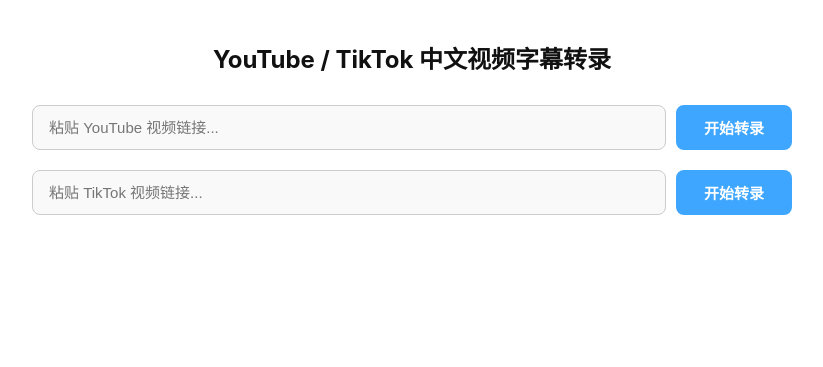
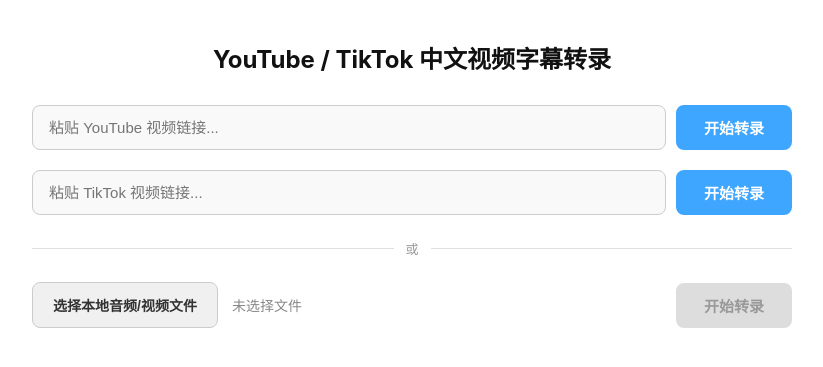
Before and after one commit to windy003/Web_YT_Video2Srt, a Flask app: page / in a window 1280 px wide. Shown: the top 367 px of the page, without its empty margins (228-1051 px from the left). Run offline with Flask 3, Linux system fonts and the light colour scheme.

Commit message:
添加了本地上传音频的功能

```diff
--- a/app.py
+++ b/app.py
@@ -21,6 +21,8 @@ if os.name == 'nt':
     _subprocess_kwargs['creationflags'] = subprocess.CREATE_NO_WINDOW
 
 app = Flask(__name__)
+# 本地上传音频文件大小上限
+app.config["MAX_CONTENT_LENGTH"] = 1024 * 1024 * 1024  # 1GB
 
 GROQ_API_KEY = os.environ.get("GROQ_API_KEY", "")
 # Groq Whisper 单次上传限制 25MB
@@ -208,6 +210,105 @@ def segments_to_srt(segments: list[dict]) -> str:
     return "\n".join(lines)
 
 
+class StageTracker:
+    """记录各阶段耗时，并产出前端用的 SSE 'stage' 事件."""
+
+    def __init__(self):
+        self.label = None
+        self.start = None
+        self.history = []
+
+    def send(self, stage):
+        now = time.time()
+        if self.label is not None and self.start is not None:
+            self.history.append({"label": self.label, "seconds": int(now - self.start)})
+        self.label = stage
+        self.start = now
+        yield f"data: {json.dumps({'type': 'stage', 'stage': stage})}\n\n"
+
+    def finalize(self):
+        if self.label is not None and self.start is not None:
+            self.history.append({"label": self.label, "seconds": int(time.time() - self.start)})
+            self.label = None
+            self.start = None
+
+
+def run_pipeline(tmp_dir: str, raw_path: str, video_title: str, tracker: StageTracker, source_label: str):
+    """从已拿到的原始音频文件开始：压缩 -> 分片 -> 转录 -> 生成字幕.
+    URL 下载和本地上传两条路径在拿到 raw_path 之后共用这段逻辑。
+    """
+    # 压缩音频（仅超过 25MB 时）
+    if os.path.getsize(raw_path) > MAX_FILE_SIZE:
+        yield from tracker.send("正在压缩音频")
+        audio_path = compress_audio(raw_path, tmp_dir)
+    else:
+        audio_path = raw_path
+
+    # 获取音频时长
+    video_duration = get_audio_duration(audio_path)
+
+    # 分片（长音频）
+    yield from tracker.send("正在音频分片")
+    chunks = split_audio(audio_path, tmp_dir)
+
+    # 逐片转录
+    all_segments = []
+    model_name = "whisper-large-v3"
+    for i, chunk in enumerate(chunks):
+        chunk_label = f"分片 {i+1}/{len(chunks)}" if len(chunks) > 1 else ""
+
+        # 上传阶段
+        if chunk_label:
+            yield from tracker.send(f"正在上传{chunk_label}到 Groq")
+        else:
+            yield from tracker.send("正在上传音频到 Groq")
+
+        client = Groq(api_key=GROQ_API_KEY)
+        with open(chunk, "rb") as f:
+            file_tuple = (os.path.basename(chunk), f.read())
+
+        # 转录阶段
+        if chunk_label:
+            yield from tracker.send(f"正在转录{chunk_label} | 模型: {model_name}")
+        else:
+            yield from tracker.send(f"正在转录音频 | 模型: {model_name}")
+
+        result = client.audio.transcriptions.create(
+            file=file_tuple,
+            model=model_name,
+            response_format="verbose_json",
+        )
+
+        offset = i * CHUNK_DURATION if len(chunks) > 1 else 0.0
+        if hasattr(result, "segments") and result.segments:
+            for seg in result.segments:
+                all_segments.append({
+                    "start": seg["start"] + offset,
+                    "end": seg["end"] + offset,
+                    "text": seg["text"].strip(),
+                })
+        elif hasattr(result, "text") and result.text:
+            all_segments.append({
+                "start": offset,
+                "end": offset + 30.0,
+                "text": result.text.strip(),
+            })
+
+    # 生成 SRT
+    yield from tracker.send("正在生成字幕文件")
+    srt_text = segments_to_srt(all_segments)
+    tracker.finalize()
+    save_latest({
+        "url": source_label,
+        "title": video_title,
+        "srt": srt_text,
+        "segments": all_segments,
+        "duration": video_duration,
+        "stages": tracker.history,
+    })
+    yield f"data: {json.dumps({'type': 'result', 'title': video_title, 'srt': srt_text, 'segments': all_segments, 'duration': video_duration})}\n\n"
+
+
 @app.route("/")
 def index():
     return render_template("index.html", latest=None)
@@ -226,33 +327,11 @@ def transcribe():
         return jsonify({"error": "请输入视频链接"}), 400
 
     def generate():
-        stage_state = {"label": None, "start": None}
-        stage_history = []
-
-        def send_stage(stage):
-            now = time.time()
-            if stage_state["label"] is not None and stage_state["start"] is not None:
-                stage_history.append({
-                    "label": stage_state["label"],
-                    "seconds": int(now - stage_state["start"]),
-                })
-            stage_state["label"] = stage
-            stage_state["start"] = now
-            yield f"data: {json.dumps({'type': 'stage', 'stage': stage})}\n\n"
-
-        def finalize_stages():
-            if stage_state["label"] is not None and stage_state["start"] is not None:
-                stage_history.append({
-                    "label": stage_state["label"],
-                    "seconds": int(time.time() - stage_state["start"]),
-                })
-                stage_state["label"] = None
-                stage_state["start"] = None
-
+        tracker = StageTracker()
         try:
             with tempfile.TemporaryDirectory() as tmp_dir:
                 # 1. 下载音频
-                yield from send_stage("正在下载音频")
+                yield from tracker.send("正在下载音频")
                 raw_path = None
                 video_title = ""
                 for update in download_audio(url, tmp_dir):
@@ -264,76 +343,7 @@ def transcribe():
                     elif "result" in update:
                         raw_path = update["result"]
 
-                # 2. 压缩音频（仅超过 25MB 时）
-                if os.path.getsize(raw_path) > MAX_FILE_SIZE:
-                    yield from send_stage("正在压缩音频")
-                    audio_path = compress_audio(raw_path, tmp_dir)
-                else:
-                    audio_path = raw_path
-
-                # 获取视频时长
-                video_duration = get_audio_duration(audio_path)
-
-                # 2. 分片（长视频）
-                yield from send_stage("正在音频分片")
-                chunks = split_audio(audio_path, tmp_dir)
-
-                # 3. 逐片转录
-                all_segments = []
-                model_name = "whisper-large-v3"
-                for i, chunk in enumerate(chunks):
-                    chunk_label = f"分片 {i+1}/{len(chunks)}" if len(chunks) > 1 else ""
-
-                    # 上传阶段
-                    if chunk_label:
-                        yield from send_stage(f"正在上传{chunk_label}到 Groq")
-                    else:
-                        yield from send_stage("正在上传音频到 Groq")
-
-                    client = Groq(api_key=GROQ_API_KEY)
-                    with open(chunk, "rb") as f:
-                        file_tuple = (os.path.basename(chunk), f.read())
-
-                    # 转录阶段
-                    if chunk_label:
-                        yield from send_stage(f"正在转录{chunk_label} | 模型: {model_name}")
-                    else:
-                        yield from send_stage(f"正在转录音频 | 模型: {model_name}")
-
-                    result = client.audio.transcriptions.create(
-                        file=file_tuple,
-                        model=model_name,
-                        response_format="verbose_json",
-                    )
-
-                    offset = i * CHUNK_DURATION if len(chunks) > 1 else 0.0
-                    if hasattr(result, "segments") and result.segments:
-                        for seg in result.segments:
-                            all_segments.append({
-                                "start": seg["start"] + offset,
-                                "end": seg["end"] + offset,
-                                "text": seg["text"].strip(),
-                            })
-                    elif hasattr(result, "text") and result.text:
-                        all_segments.append({
-                            "start": offset,
-                            "end": offset + 30.0,
-                            "text": result.text.strip(),
-                        })
-
-                # 4. 生成 SRT
-                yield from send_stage("正在生成字幕文件")
-                srt_text = segments_to_srt(all_segments)
-                finalize_stages()
-                save_latest({
-                    "url": url,
-                    "title": video_title,
-                    "srt": srt_text,
-                    "segments": all_segments,
-                    "duration": video_duration,
-                    "stages": stage_history,
-                })
-                yield f"data: {json.dumps({'type': 'result', 'title': video_title, 'srt': srt_text, 'segments': all_segments, 'duration': video_duration})}\n\n"
+                yield from run_pipeline(tmp_dir, raw_path, video_title, tracker, url)
 
         except subprocess.CalledProcessError as e:
             err_msg = e.stderr if e.stderr else str(e)
@@ -344,5 +354,45 @@ def transcribe():
     return Response(generate(), mimetype='text/event-stream')
 
 
+@app.route("/transcribe_upload", methods=["POST"])
+def transcribe_upload():
+    file = request.files.get("file")
+    if not file or not file.filename:
+        return jsonify({"error": "请选择要上传的音频文件"}), 400
+
+    original_name = file.filename
+    file_bytes = file.read()
+    if not file_bytes:
+        return jsonify({"error": "文件为空"}), 400
+
+    def generate():
+        tracker = StageTracker()
+        try:
+            with tempfile.TemporaryDirectory() as tmp_dir:
+                # 1. 保存上传的文件
+                yield from tracker.send("正在保存上传的音频")
+                ext = os.path.splitext(original_name)[1] or ".dat"
+                raw_path = os.path.join(tmp_dir, "raw_audio" + ext)
+                with open(raw_path, "wb") as f:
+                    f.write(file_bytes)
+                video_title = os.path.splitext(original_name)[0]
+                yield f"data: {json.dumps({'type': 'title', 'title': video_title})}\n\n"
+
+                yield from run_pipeline(tmp_dir, raw_path, video_title, tracker, f"[本地上传] {original_name}")
+
+        except subprocess.CalledProcessError as e:
+            err_msg = e.stderr if e.stderr else str(e)
+            yield f"data: {json.dumps({'type': 'error', 'error': f'转码失败: {err_msg}'})}\n\n"
+        except Exception as e:
+            yield f"data: {json.dumps({'type': 'error', 'error': str(e)})}\n\n"
+
+    return Response(generate(), mimetype='text/event-stream')
+
+
+@app.errorhandler(413)
+def file_too_large(e):
+    return jsonify({"error": "文件过大，超过上传大小限制（1GB）"}), 413
+
+
 if __name__ == "__main__":
     app.run(debug=True, host='0.0.0.0', port=5009)
--- a/templates/index.html
+++ b/templates/index.html
@@ -62,6 +62,51 @@
             background: #ddd;
             color: #999;
             cursor: not-allowed;
+        }
+
+        .divider {
+            display: flex;
+            align-items: center;
+            gap: 12px;
+            margin: 24px 0;
+            color: #999;
+            font-size: 13px;
+        }
+        .divider::before, .divider::after {
+            content: "";
+            flex: 1;
+            height: 1px;
+            background: #e0e0e0;
+        }
+
+        .upload-row {
+            align-items: center;
+        }
+        .btn-secondary {
+            padding: 12px 20px;
+            background: #f0f0f0;
+            color: #333;
+            border: 1px solid #ccc;
+            border-radius: 8px;
+            font-size: 14px;
+            font-weight: 600;
+            cursor: pointer;
+            white-space: nowrap;
+        }
+        .btn-secondary:hover { background: #e5e5e5; }
+        .btn-secondary:disabled {
+            background: #f5f5f5;
+            color: #bbb;
+            cursor: not-allowed;
+        }
+        .file-name {
+            flex: 1;
+            font-size: 14px;
+            color: #888;
+            overflow: hidden;
+            text-overflow: ellipsis;
+            white-space: nowrap;
+            padding: 0 4px;
         }
 
         /* 进度条 */
@@ -247,6 +292,16 @@
                 border-color: #3a3a3a;
             }
             button:disabled { background: #333; color: #777; }
+            .divider { color: #777; }
+            .divider::before, .divider::after { background: #2e2e2e; }
+            .btn-secondary {
+                background: #2a2a2a;
+                color: #e6e6e6;
+                border-color: #3a3a3a;
+            }
+            .btn-secondary:hover { background: #353535; }
+            .btn-secondary:disabled { background: #222; color: #666; }
+            .file-name { color: #999; }
             .progress-bar { background: #2a2a2a; }
             .progress-text { color: #aaa; }
             .stats {
@@ -292,6 +347,15 @@
         <div class="input-row">
             <input type="text" id="tiktokUrl" name="tiktokUrl" autocomplete="on" placeholder="粘贴 TikTok 视频链接..." />
             <button id="tiktokBtn" onclick="run('tiktok')">开始转录</button>
+        </div>
+
+        <div class="divider">或</div>
+
+        <div class="input-row upload-row">
+            <button class="btn-secondary" id="pickFileBtn" type="button" onclick="document.getElementById('audioFile').click()">选择本地音频/视频文件</button>
+            <span class="file-name" id="fileName">未选择文件</span>
+            <input type="file" id="audioFile" name="audioFile" accept="audio/*,video/*" hidden />
+            <button id="uploadBtn" onclick="runUpload()" disabled>开始转录</button>
         </div>
 
         <div class="progress" id="progress">
@@ -394,38 +458,29 @@
             statsEl.className = 'stats active';
         }
 
-        async function run(source) {
-            source = source || 'youtube';
-            const inputId = source === 'tiktok' ? 'tiktokUrl' : 'url';
-            const btnId = source === 'tiktok' ? 'tiktokBtn' : 'btn';
-            const url = document.getElementById(inputId).value.trim();
-            if (!url) return;
+        function allBusyButtons() {
+            return ['btn', 'tiktokBtn', 'pickFileBtn', 'uploadBtn']
+                .map(id => document.getElementById(id))
+                .filter(Boolean);
+        }
 
-            const btn = document.getElementById(btnId);
-            const otherBtn = document.getElementById(source === 'tiktok' ? 'btn' : 'tiktokBtn');
-            const progress = document.getElementById('progress');
-            const progressText = document.getElementById('progressText');
-            const errorEl = document.getElementById('error');
-            const resultEl = document.getElementById('result');
+        function setBusy(isBusy) {
+            for (const b of allBusyButtons()) {
+                if (isBusy) {
+                    b.disabled = true;
+                } else if (b.id === 'uploadBtn') {
+                    b.disabled = !document.getElementById('audioFile').files.length;
+                } else {
+                    b.disabled = false;
+                }
+            }
+        }
 
-            const statsEl = document.getElementById('stats');
-
-            btn.disabled = true;
-            if (otherBtn) otherBtn.disabled = true;
-            errorEl.className = 'error';
-            resultEl.className = 'result';
-            statsEl.className = 'stats';
-            document.getElementById('videoTitle').textContent = '';
-            stageHistory = [];
-            progress.className = 'progress active';
-            startStageTimer('正在准备');
-
-            try {
-                const resp = await fetch('/transcribe', {
-                    method: 'POST',
-                    headers: { 'Content-Type': 'application/json' },
-                    body: JSON.stringify({ url }),
-                });
+        async function consumeStream(resp) {
+            if (!resp.ok && resp.headers.get('content-type')?.includes('application/json')) {
+                const errBody = await resp.json();
+                throw new Error(errBody.error || `请求失败 (${resp.status})`);
+            }
 
             const reader = resp.body.getReader();
             const decoder = new TextDecoder();
@@ -460,32 +515,82 @@
                             document.getElementById('videoTitle').textContent = msg.title;
                         }
 
-                            const list = document.getElementById('subtitleList');
-                            list.innerHTML = '';
-                            for (const seg of msg.segments) {
-                                const div = document.createElement('div');
-                                div.className = 'subtitle-item';
-                                div.innerHTML = `
-                                    <span class="ts">${fmtTime(seg.start)}</span>
-                                    <span class="text" style="font-size:${currentFontSize}px">${escHtml(seg.text)}</span>
-                                `;
-                                list.appendChild(div);
+                        renderSegments(msg.segments);
+                        document.getElementById('result').className = 'result active';
                     }
-                            resultEl.className = 'result active';
                 }
             }
         }
 
+        function resetUiBeforeRun() {
+            document.getElementById('error').className = 'error';
+            document.getElementById('result').className = 'result';
+            document.getElementById('stats').className = 'stats';
+            document.getElementById('videoTitle').textContent = '';
+            stageHistory = [];
+            document.getElementById('progress').className = 'progress active';
+            startStageTimer('正在准备');
+        }
+
+        async function run(source) {
+            source = source || 'youtube';
+            const inputId = source === 'tiktok' ? 'tiktokUrl' : 'url';
+            const url = document.getElementById(inputId).value.trim();
+            if (!url) return;
+
+            const errorEl = document.getElementById('error');
+            setBusy(true);
+            resetUiBeforeRun();
+
+            try {
+                const resp = await fetch('/transcribe', {
+                    method: 'POST',
+                    headers: { 'Content-Type': 'application/json' },
+                    body: JSON.stringify({ url }),
+                });
+                await consumeStream(resp);
             } catch (e) {
                 errorEl.textContent = e.message;
                 errorEl.className = 'error active';
             } finally {
                 stopStageTimer();
-                progress.className = 'progress';
-                btn.disabled = false;
-                if (otherBtn) otherBtn.disabled = false;
+                document.getElementById('progress').className = 'progress';
+                setBusy(false);
             }
         }
+
+        async function runUpload() {
+            const fileInput = document.getElementById('audioFile');
+            const file = fileInput.files[0];
+            if (!file) return;
+
+            const errorEl = document.getElementById('error');
+            setBusy(true);
+            resetUiBeforeRun();
+
+            try {
+                const formData = new FormData();
+                formData.append('file', file);
+                const resp = await fetch('/transcribe_upload', {
+                    method: 'POST',
+                    body: formData,
+                });
+                await consumeStream(resp);
+            } catch (e) {
+                errorEl.textContent = e.message;
+                errorEl.className = 'error active';
+            } finally {
+                stopStageTimer();
+                document.getElementById('progress').className = 'progress';
+                setBusy(false);
+            }
+        }
+
+        document.getElementById('audioFile').addEventListener('change', () => {
+            const file = document.getElementById('audioFile').files[0];
+            document.getElementById('fileName').textContent = file ? file.name : '未选择文件';
+            document.getElementById('uploadBtn').disabled = !file;
+        });
 
         function fmtTime(sec) {
             const h = Math.floor(sec / 3600);
```
Lines whose indentation alone changed are shown as unchanged.
